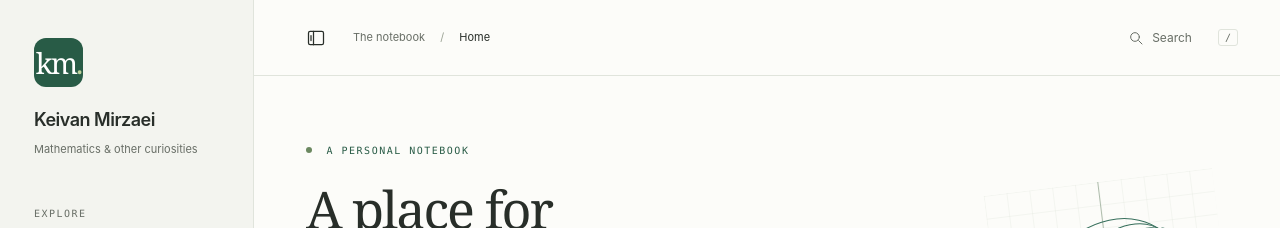
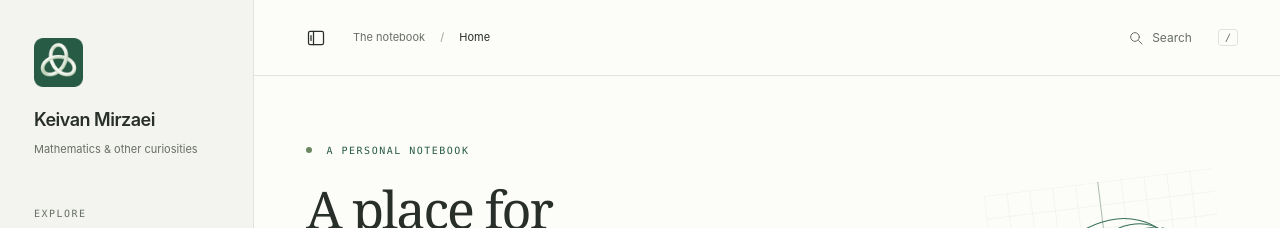
Before and after one commit to Keivan-Mirzaei/Keivan-Mirzaei.github.io, a Jekyll site: the page built from index.html, in a window 1280 px wide. Shown: the top 228 px of the page. Built offline with Jekyll 4.4.1, drawn with Linux system fonts in a browser that asks for light colours.

Commit message:
Use rounded trefoil for favicon and home link

```diff
--- a/_layouts/default.html
+++ b/_layouts/default.html
@@ -7,7 +7,8 @@
   <meta name="description" content="{{ page.description | default: site.description | escape }}">
   <meta name="theme-color" content="#f5f5f0">
   <link rel="canonical" href="{{ page.url | absolute_url }}">
-  <link rel="icon" href="{{ '/assets/favicon.svg' | relative_url }}" type="image/svg+xml">
+  <link rel="icon" href="{{ '/assets/favicon-32.png' | relative_url }}" type="image/png" sizes="32x32">
+  <link rel="icon" href="{{ '/assets/favicon.svg' | relative_url }}" type="image/svg+xml" sizes="any">
   <link rel="stylesheet" href="{{ '/assets/css/site.css' | relative_url }}">
   {% feed_meta %}
   <script src="{{ '/assets/js/navigation.js' | relative_url }}" defer></script>
@@ -27,8 +28,8 @@
 <body>
   <a class="skip-link" href="#main">Skip to content</a>
   <aside class="sidebar" id="sidebar" aria-label="Site navigation">
-    <a class="identity" href="{{ '/' | relative_url }}">
-      <span class="monogram" aria-hidden="true">km<span>.</span></span>
+    <a class="identity" href="{{ '/' | relative_url }}" aria-label="{{ site.title | escape }} home">
+      <img class="identity-mark" src="{{ '/assets/favicon.svg' | relative_url }}" alt="Rounded trefoil knot" width="49" height="49">
       <span class="identity-name">Keivan Mirzaei</span>
       <span class="identity-caption">Mathematics &amp; other curiosities</span>
     </a>
--- a/assets/css/site.css
+++ b/assets/css/site.css
@@ -35,8 +35,7 @@
 /* The unenhanced sidebar stays accessible even if JavaScript is unavailable. */
 .sidebar { position: fixed; inset: 0 auto 0 0; z-index: 30; width: var(--sidebar-width); padding: 38px 20px 24px; background: var(--sidebar); border-right: 1px solid var(--line); display: flex; flex-direction: column; overflow-y: auto; }
 .identity { display: flex; flex-direction: column; text-decoration: none; padding: 0 14px; margin-bottom: 48px; }
-.monogram { width: 49px; height: 49px; display: grid; place-content: center; grid-auto-flow: column; background: var(--green); color: #fff; border-radius: 12px; margin-bottom: 18px; font: 29px/1 var(--serif); letter-spacing: -2px; }
-.monogram span { color: #bdd19b; }
+.identity-mark { display: block; width: 49px; height: 49px; margin-bottom: 18px; flex-shrink: 0; }
 .identity-name { font-size: 18px; font-weight: 600; letter-spacing: -.5px; }
 .identity-caption { color: var(--muted); font-size: 11px; margin-top: 5px; }
 .nav-label, .eyebrow, .count-label { font: 10px/1.6 var(--mono); text-transform: uppercase; letter-spacing: 1.5px; }
```
Also changed, not shown: assets/favicon-32.png (added), assets/favicon.svg.
